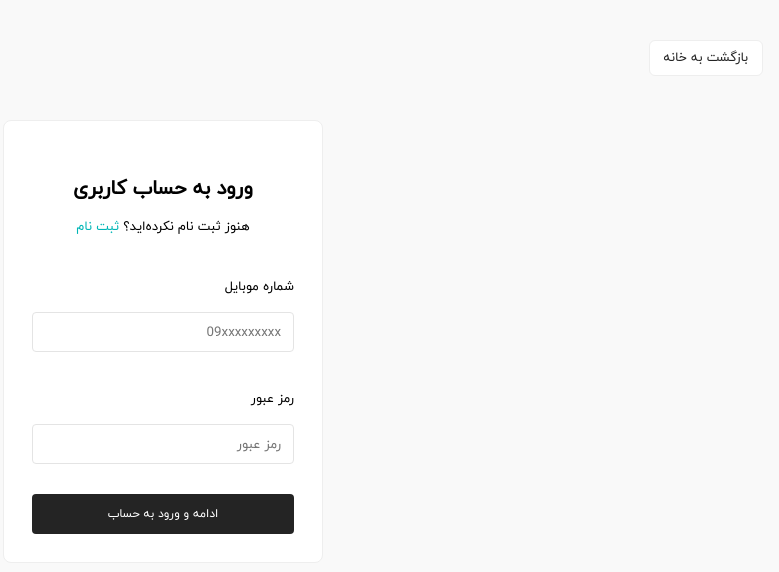
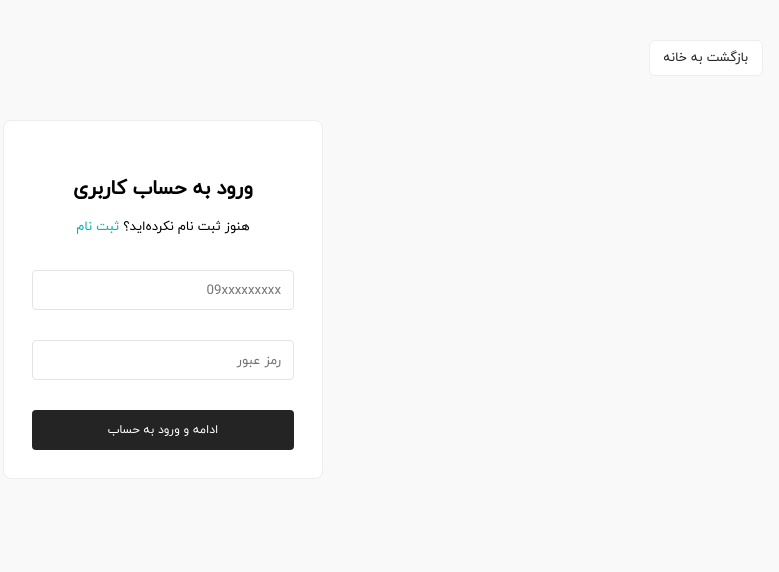
Before and after one commit to alihaPR/shop-sanitary, a plain HTML site: page frontend/login.html in a window 1280 px wide. Shown: the whole page, without its empty margins (477-1256 px from the left). Drawn offline with Linux system fonts and the light colour scheme.

Commit message:
del label for login

```diff
--- a/frontend/login.html
+++ b/frontend/login.html
@@ -35,18 +35,10 @@
                 </a>
             </p>
 
-            <label class="log-label">
-                شماره موبایل
-            </label>
-
             <div class="log-input">
                 <input class="log-input-input" type="tel" name="phone" maxlength="11" required
                     placeholder="09xxxxxxxxx">
             </div>
-
-            <label class="log-label">
-                رمز عبور
-            </label>
 
             <div class="log-input">
                 <input class="log-input-input" type="password" name="password" required placeholder="رمز عبور">
```
